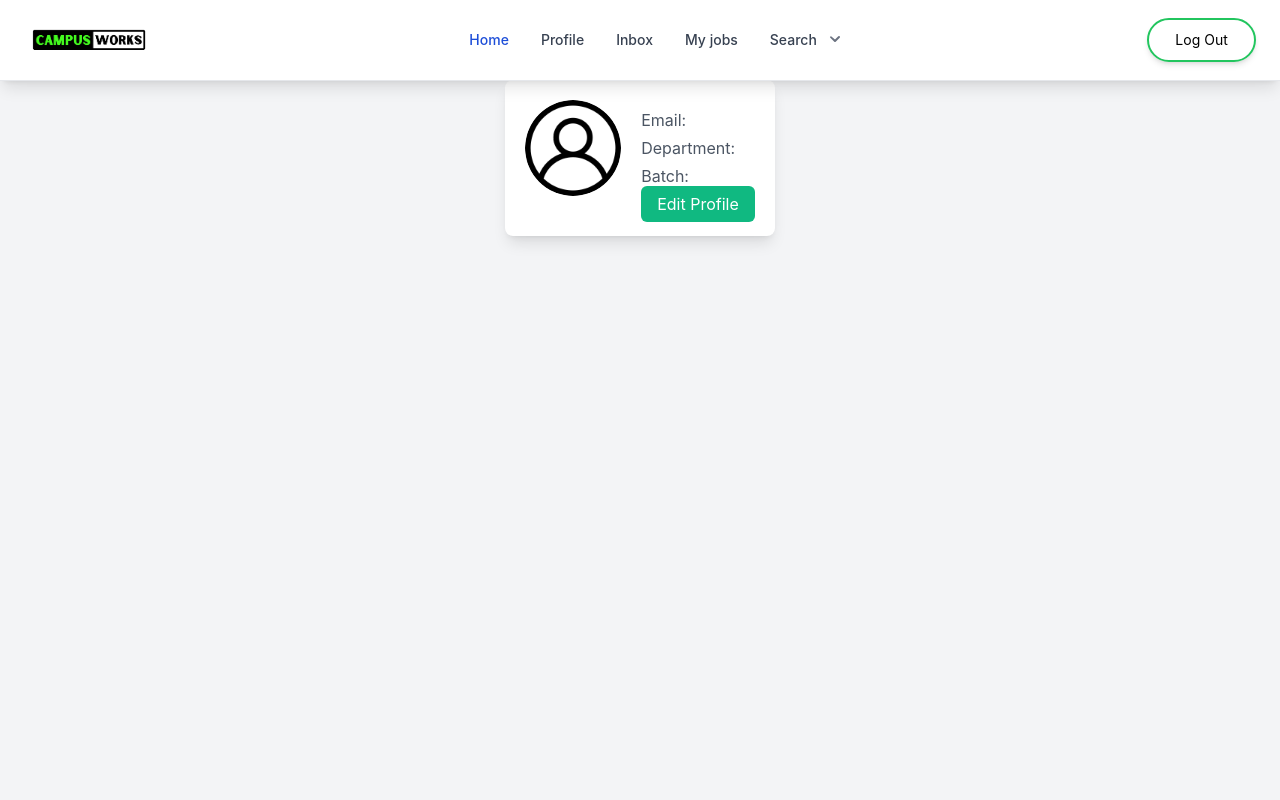
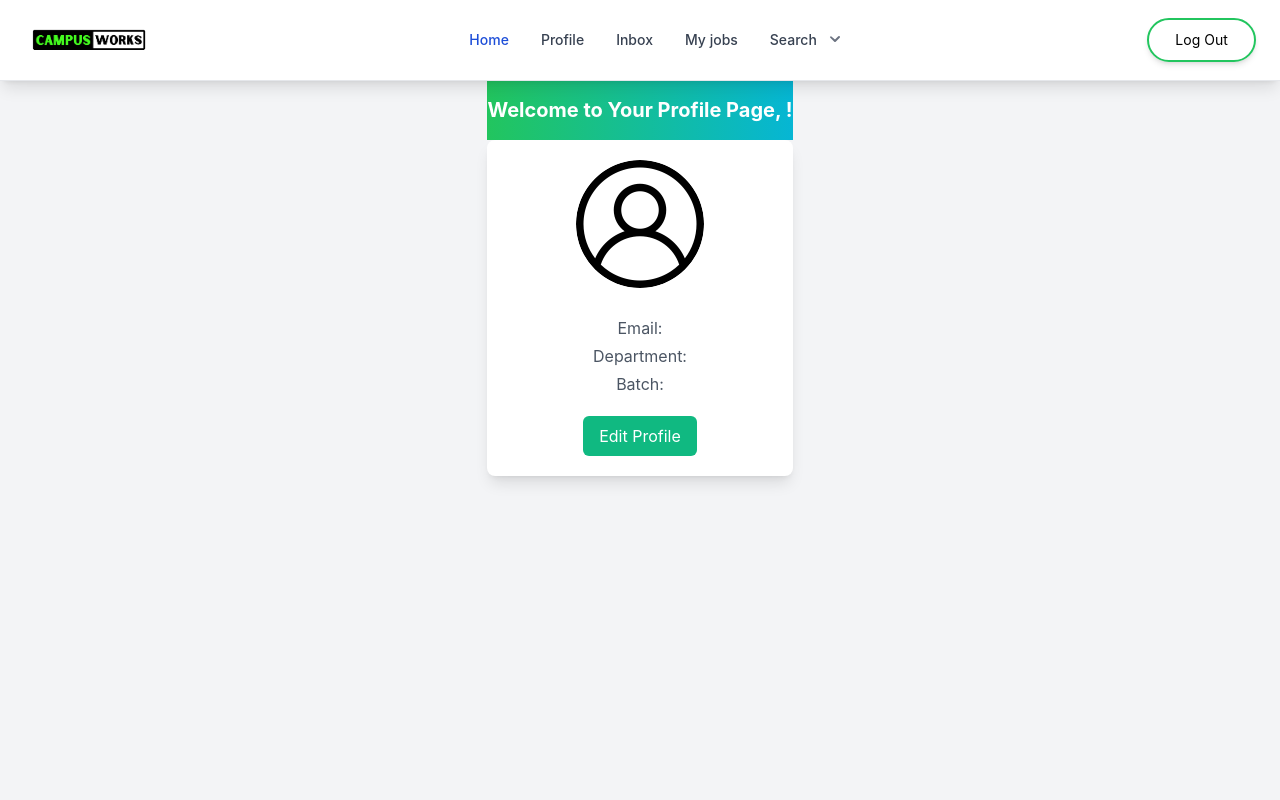
Before and after one commit to HasnainKabir-repos/CampusWorks, a React (Create React App) app in the folder frontend/: page /profile in a window 1280 px wide. Shown: the top 800 px of the page. Built offline with nearby package versions, Linux system fonts and the light colour scheme; no server answers; sample sign-in values are in the browser's storage.

Commit message:
User profile

```diff
--- a/frontend/src/components/Profile/index.jsx
+++ b/frontend/src/components/Profile/index.jsx
@@ -1,6 +1,6 @@
 import TopBar from "../TopBar";
 import Footer from "../Footer";
-import axios from 'axios';
+import axios from "axios";
 import { useState, useEffect } from "react";
 import avatar from "../../assets/avatar.png";
 import { Link } from "react-router-dom";
@@ -9,24 +9,52 @@ const Profile = () => {
   const [userInfo, setUserInfo] = useState({});
   const [userProfile, setUserProfile] = useState({});
 
+  const [isBio, setIsBio] = useState(false);
+  const [isResult, setIsResult] = useState(false);
+  const [isExperience, setIsExperience] = useState(false);
+  const [isStrength, setIsStrength] = useState(false);
+  const [isEducation, setIsEducation] = useState(false);
+  const [isAchievements, setIsAchievements] = useState(false);
+
   useEffect(() => {
-    const token = localStorage.getItem('token');
+    const token = localStorage.getItem("token");
     const config = {
-            headers: { Authorization: `Bearer ${token}` }
+      headers: { Authorization: `Bearer ${token}` },
     };
 
-    axios.get('http://localhost:8080/api/user_info', config)
-      .then(response => {
+    axios
+      .get("http://localhost:8080/api/user_info", config)
+      .then((response) => {
         setUserInfo(response.data);
       })
-      .catch(error => {
+      .catch((error) => {
         console.log(error);
       });
-      axios.get('http://localhost:8080/api/userProfile', config)
-      .then(response => {
+    axios
+      .get("http://localhost:8080/api/userProfile", config)
+      .then((response) => {
+        //setUserProfile(response.data);
+        if(response.data.Bio){
+            setIsBio(true);
+        }
+        if(response.data.Result){
+            setIsResult(true);
+        }
+        if(response.data.Strength){
+            setIsStrength(true);
+        }
+        if(response.data.Experience){
+            setIsExperience(true);
+        }
+        if(response.data.Education){
+            setIsEducation(true);
+        }
+        if(response.data.Achievements){
+            setIsAchievements(true);
+        }
         setUserProfile(response.data);
       })
-      .catch(error => {
+      .catch((error) => {
         console.log(error);
       });
   }, []);
@@ -36,33 +64,56 @@ const Profile = () => {
       <TopBar />
 
       <div className="max-w-md mx-auto min-h-screen mt-20">
-  <div className="bg-white rounded-lg shadow-lg overflow-hidden p-5 flex">
-    <div className="flex-shrink-0 mr-5">
-      <img src={avatar} alt="avatar" className="w-24 h-24 rounded-full" />
+      <div className="bg-gradient-to-r from-green-500 to-cyan-500 py-4 text-center text-white font-bold">
+        <h1 className="text-xl">Welcome to Your Profile Page, {userInfo.name}!</h1>
       </div>
+        <div className="bg-white rounded-lg shadow-lg overflow-hidden p-5 flex flex-col items-center">
+          <img
+            src={avatar}
+            alt="avatar"
+            className="w-32 h-32 rounded-full mb-5"
+          />
 
-    <div>
           <h1 className="text-2xl font-medium mb-2">{userInfo.name}</h1>
           <p className="text-gray-600 mb-1">Email: {userInfo.email}</p>
           <p className="text-gray-600 mb-1">Department: {userInfo.department}</p>
           <p className="text-gray-600 mb-1">Batch: {userInfo.batch}</p>
 
+            {isBio && (
+                <p className="text-gray-600 mb-1">Bio: {userProfile.Bio}</p>
+            )}
 
+            {isResult && (
+                <p className="text-gray-600 mb-1">Result: {userProfile.Result}</p>
+            )}
+
+            {isStrength && (
+                <p className="text-gray-600 mb-1">Strength: {userProfile.Strength}</p>
+            )}
+
+            {isExperience && (
+                <p className="text-gray-600 mb-1">Experience: {userProfile.Experience}</p>
+            )}
+
+            {isEducation && (
+                <p className="text-gray-600 mb-1">Education: {userProfile.Education}</p>
+            )}
+
+            {isAchievements && (
+                <p className="text-gray-600 mb-1">Acheivements: {userProfile.Achievements}</p>
+            )}
           <Link
             to="/EditProfile"
-        className="rounded-md bg-emerald-500 px-4 py-2 text-white hover:bg-teal-700 focus:border-green-600 focus:outline-none focus:ring"
+            className="rounded-md bg-emerald-500 px-4 py-2 text-white hover:bg-teal-700 focus:border-green-600 focus:outline-none focus:ring mt-4"
           >
             Edit Profile
           </Link>
-    </div>
         </div>
       </div>
 
       <Footer />
     </div>
   );
-
 };
 
-
 export default Profile;
```
Also changed, not shown: 1 other file (tests, documents, lock files or other folders). Lines whose indentation alone changed are shown as unchanged.
